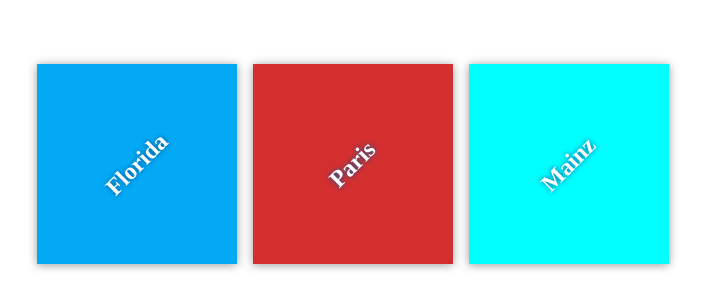
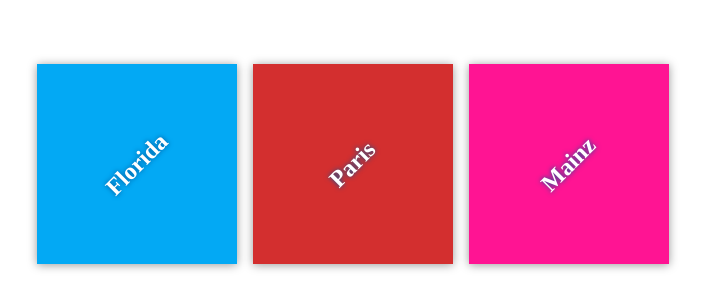
Before and after one commit to EleonoreBivo/my-travel-plans, a plain HTML site: page index.html in a window 1280 px wide. Shown: the part 236-544 px from the top of the page, without its empty margins (287-992 px from the left). Drawn offline with Linux system fonts and the light colour scheme.

Commit message:
Change Mainz color to pink

```diff
--- a/css/app.css
+++ b/css/app.css
@@ -55,5 +55,5 @@ h2 {
 }
 
 #mainz {
-	background-color: aqua;
+	background-color: deeppink;
 }
```
